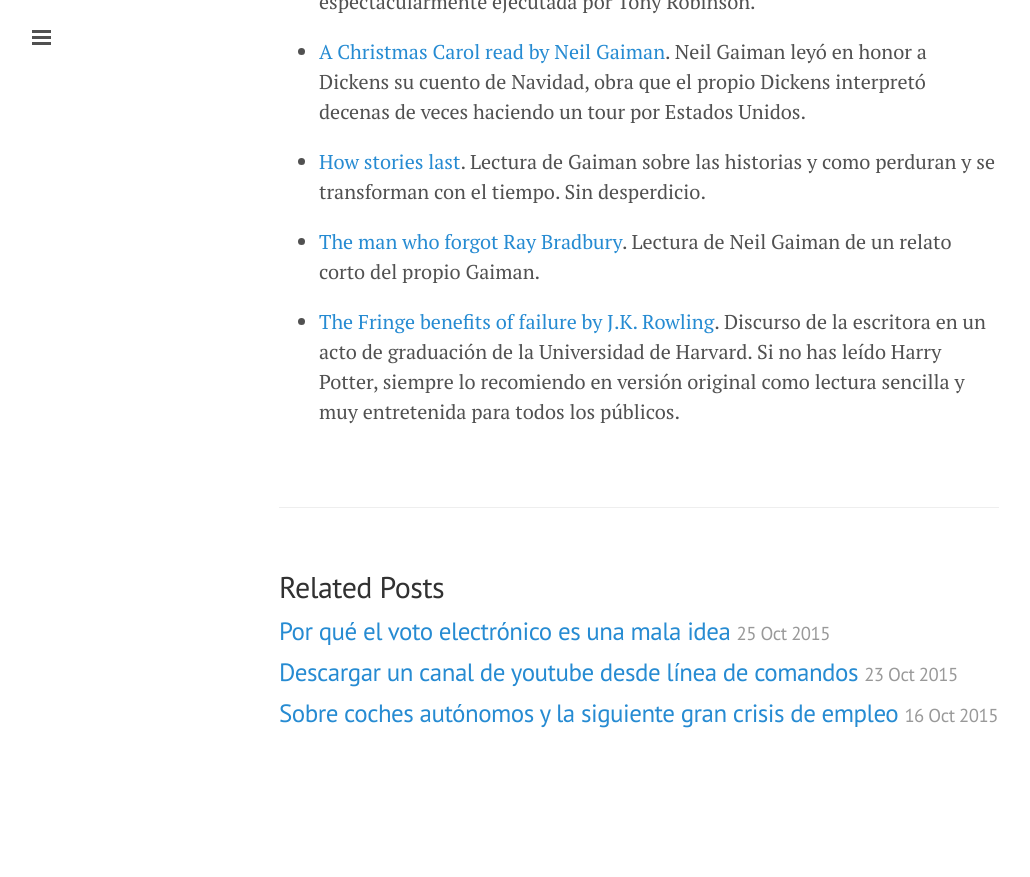
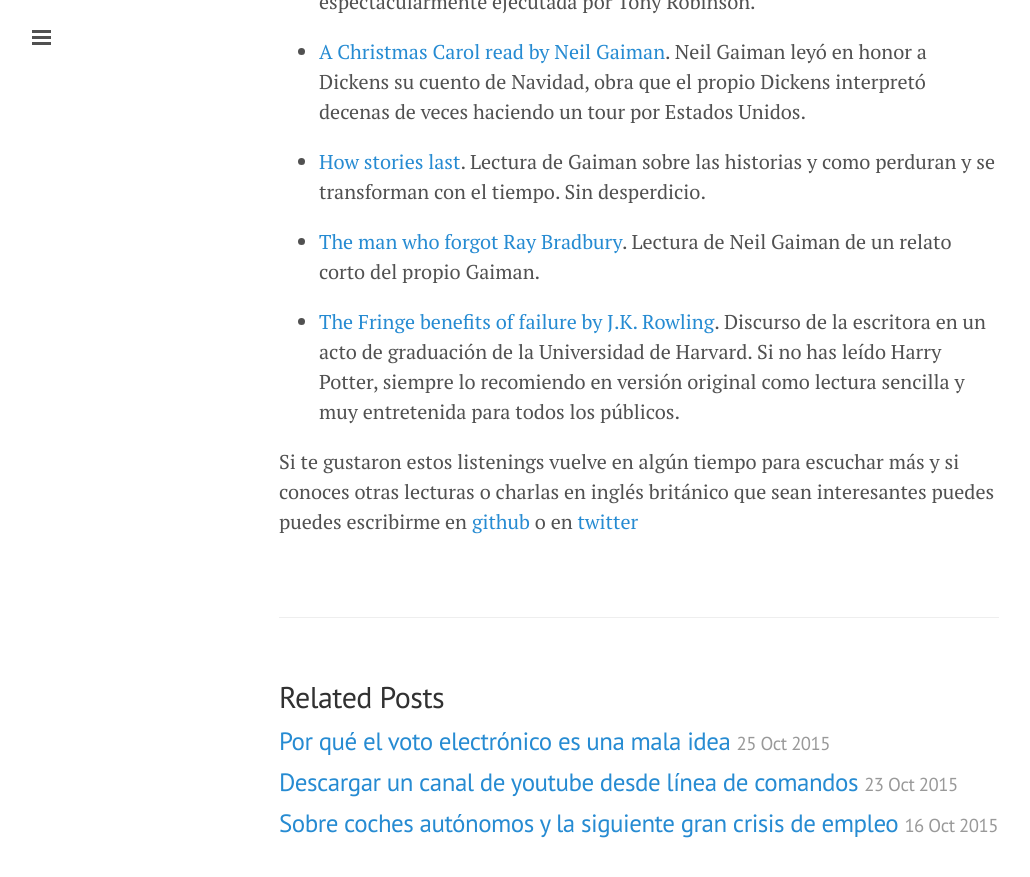
Before and after one commit to juanmirod/juanmirod.github.io, a Jekyll site: the page built from _posts/2016-02-02-listenings-estimulantes.markdown, in a window 1280 px wide and 900 px high, scrolled down 1480 px. Shown: the top 877 px of the window, without its empty margins (1-1031 px from the left). Built offline with Jekyll 4.4.1, drawn with Linux system fonts in a browser that asks for light colours; before the commit the page ends 2270 px from its top, so only the background shows below that.

Commit message:
Post update: Listenings estimulantes

```diff
--- a/_posts/2016-02-02-listenings-estimulantes.markdown
+++ b/_posts/2016-02-02-listenings-estimulantes.markdown
@@ -30,3 +30,5 @@
 - [The man who forgot Ray Bradbury](https://soundcloud.com/neilgaiman/the-man-who-forgot-ray-bradbury). Lectura de Neil Gaiman de un relato corto del propio Gaiman.
 
 - [The Fringe benefits of failure by J.K. Rowling](http://www.ted.com/talks/jk_rowling_the_fringe_benefits_of_failure). Discurso de la escritora en un acto de graduación de la Universidad de Harvard. Si no has leído Harry Potter, siempre lo recomiendo en versión original como lectura sencilla y muy entretenida para todos los públicos.
+
+Si te gustaron estos listenings vuelve en algún tiempo para escuchar más y si conoces otras lecturas o charlas en inglés británico que sean interesantes puedes puedes escribirme en [github](https://github.com/juanmirod/juanmirod.github.io/blob/master/_posts/2016-02-02-listenings-estimulantes.markdown) o en [twitter](https://twitter.com/juanmirod)
```
